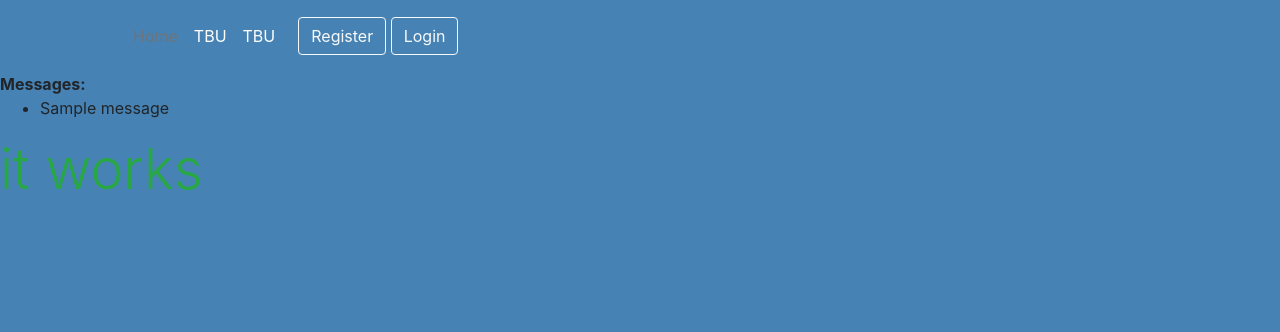
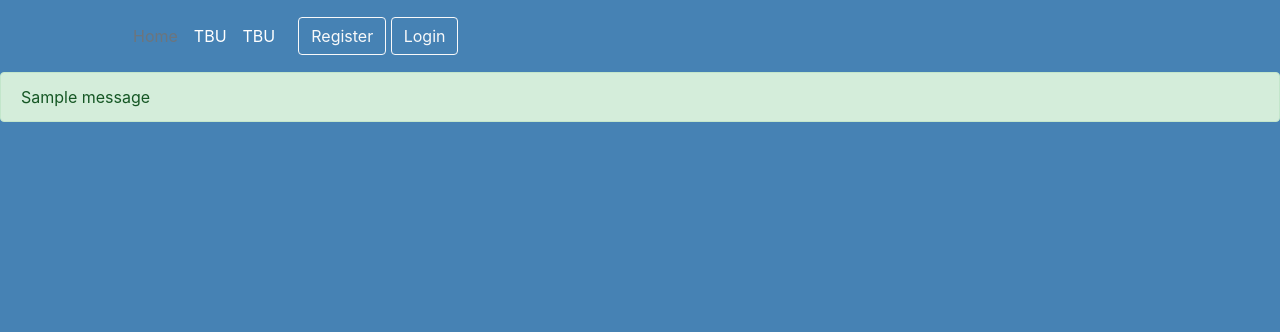
Before and after one commit to seanfreaney/FFS, a Django app: page / in a window 1280 px wide. Shown: the top 332 px of the page. Run offline with Django 5.2, Linux system fonts and the light colour scheme; one stand-in notice (Sample message) is shown; some libraries are stand-ins or nearby versions.

Commit message:
update base.html for messages

```diff
--- a/home/templates/home/index.html
+++ b/home/templates/home/index.html
@@ -5,5 +5,5 @@
 {% endblock %}
 
 {% block content %}
-<h1 class="display-4 text-success">it works</h1>
+
 {% endblock %}
--- a/templates/base.html
+++ b/templates/base.html
@@ -71,15 +71,12 @@
     </header>
 
     {% if messages %}
-        <div class="message-container">
-            <strong>Messages:</strong>
-            <ul>
-              {% for message in messages %}
-                {% if forloop.last %}
-                <li>{{ message }}</li>
-                {% endif %}
-              {% endfor %}
-            </ul>
+        <div class="messages">
+            {% for message in messages %}
+                <div class="alert {% if message.tags %}alert-{{ message.tags }}{% endif %}">
+                    {{ message }}
+                </div>
+            {% endfor %}
         </div>
     {% endif %}
 
```
Also changed, not shown: db.sqlite3.
